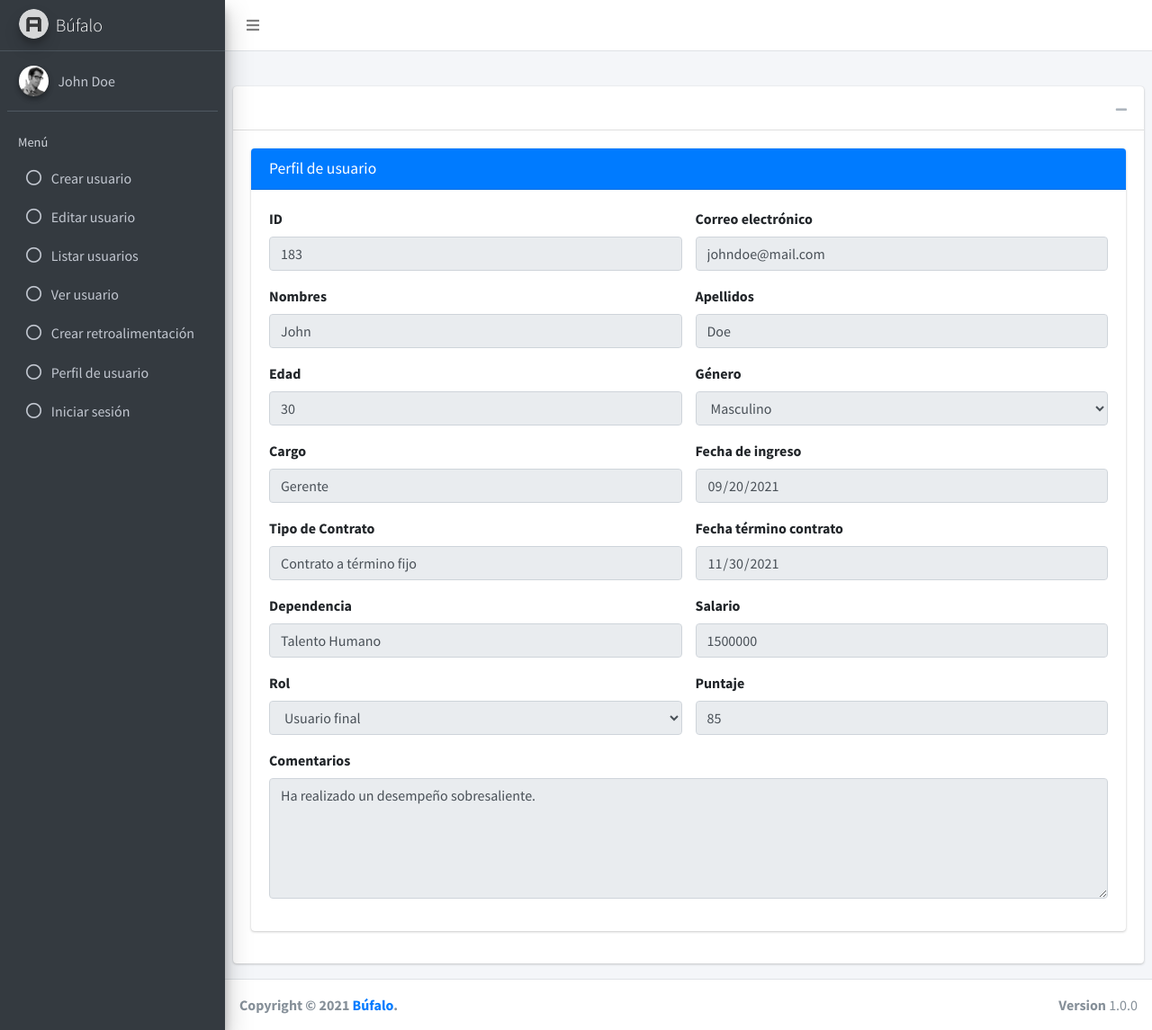
After one commit to fseve/bufaloflask, a Flask app: page /usuarios/perfil in a window 1280 px wide. The commit adds this page. Shown: the whole page at 90% size. Run offline with Flask 2, Linux system fonts and the light colour scheme; some libraries are stand-ins or nearby versions.

Commit message:
user profile

```diff
--- a/app.py
+++ b/app.py
@@ -72,3 +72,23 @@ def generarRetroalimentacion():
     form.puntaje.data = 85
     form.comentarios.data = 'Ha realizado un desempeño sobresaliente.'
     return render_template('generar-retroalimentacion-usuario.html', form=form)
+
+@app.route('/usuarios/perfil', methods=['GET'])
+def perfilUsuario():
+    form = PerfilUsuarioForm()
+    form.id.data = 183
+    form.correo.data = 'johndoe@mail.com'
+    form.nombres.data = 'John'
+    form.apellidos.data = 'Doe'
+    form.edad.data = 30
+    form.genero.data = 'masculino'
+    form.cargo.data = 'Gerente'
+    form.fechaIngreso.data = dt.datetime(2021, 9, 20)
+    form.tipoContrato.data = 'Contrato a término fijo'
+    form.fechaTerminoContrato.data = dt.datetime(2021, 11, 30)
+    form.dependencia.data = 'Talento Humano'
+    form.salario.data = 1500000
+    form.rol.data = 'usuarioFinal'
+    form.puntaje.data = 85
+    form.comentarios.data = 'Ha realizado un desempeño sobresaliente.'
+    return render_template('perfil-usuario.html', form=form)
--- a/forms/forms.py
+++ b/forms/forms.py
@@ -61,3 +61,20 @@ class GenerarRetroalimentacionUsuarioForm(FlaskForm):
 	apellidos = StringField('Apellidos', render_kw={'readonly': True}, validators=[DataRequired(message="Este campo es requerido")])
 	puntaje = IntegerField('Puntaje', widget=NumberInput(min=0, max=100, step=1), validators=[DataRequired(message="Este campo es requerido")])
 	comentarios = StringField('Comentarios', widget=TextArea(), validators=[DataRequired(message="Este campo es requerido")])
+
+class PerfilUsuarioForm(FlaskForm):
+	id = StringField('ID', render_kw={'readonly': True}, validators=[DataRequired(message="Este campo es requerido")])
+	correo = EmailField('Correo electrónico', render_kw={'readonly': True}, validators=[DataRequired(message="Este campo es requerido")])
+	nombres = StringField('Nombres', render_kw={'readonly': True}, validators=[DataRequired(message="Este campo es requerido")])
+	apellidos = StringField('Apellidos', render_kw={'readonly': True}, validators=[DataRequired(message="Este campo es requerido")])
+	edad = IntegerField('Edad', render_kw={'readonly': True}, widget=NumberInput(min=18, max=200, step=1), validators=[DataRequired(message="Este campo es requerido")])
+	genero = SelectField('Género', render_kw={'readonly': True}, choices = [('masculino', 'Masculino'), ('femenino', 'Femenino')])
+	cargo = StringField('Cargo', render_kw={'readonly': True}, validators=[DataRequired(message="Este campo es requerido")])
+	fechaIngreso = DateField('Fecha de ingreso', render_kw={'readonly': True}, validators=[DataRequired(message="Este campo es requerido")])
+	tipoContrato = StringField('Tipo de contrato', render_kw={'readonly': True}, validators=[DataRequired(message="Este campo es requerido")])
+	fechaTerminoContrato = DateField('Fecha término contrato', render_kw={'readonly': True}, validators=[DataRequired(message="Este campo es requerido")])
+	dependencia = StringField('Dependencia', render_kw={'readonly': True}, validators=[DataRequired(message="Este campo es requerido")])
+	salario = IntegerField('Salario', render_kw={'readonly': True}, widget=NumberInput(min=0, step=1), validators=[DataRequired(message="Este campo es requerido")])
+	rol = SelectField('Rol', render_kw={'readonly': True}, choices = [('usuarioFinal', 'Usuario final'), ('administrador', 'Administrador'), ('superAdministrador', 'SuperAdministrador')])
+	puntaje = IntegerField('Puntaje', render_kw={'readonly': True}, widget=NumberInput(min=0, max=100, step=1), validators=[DataRequired(message="Este campo es requerido")])
+	comentarios = StringField('Comentarios', render_kw={'readonly': True}, widget=TextArea(), validators=[DataRequired(message="Este campo es requerido")])
--- a/templates/layout.html
+++ b/templates/layout.html
@@ -95,7 +95,7 @@
             </li>
 
             <li class="nav-item">
-              <a href="../perfil/perfil-usuario.html" class="nav-link">
+              <a href="{{'/usuarios/perfil'}}" class="nav-link">
                 <i class="far fa-circle nav-icon"></i>
                 <p>
                   Perfil de usuario
--- /dev/null
+++ b/templates/perfil-usuario.html
@@ -0,0 +1,180 @@
+{% extends 'layout.html' %}
+
+{% block headblock %}
+  <!-- Google Font: Source Sans Pro -->
+  <link rel="stylesheet" href="https://fonts.googleapis.com/css?family=Source+Sans+Pro:300,400,400i,700&display=fallback">
+  <!-- Font Awesome -->
+  <link rel="stylesheet" href="{{ url_for('static', filename='plugins/fontawesome-free/css/all.min.css')}}">
+  <!-- Theme style -->
+  <link rel="stylesheet" href="{{ url_for('static', filename='dist/css/adminlte.min.css')}}">
+{% endblock %}
+
+{% block contentblock %}
+  <div class="content-wrapper contenedor">
+    <section class="content-header">
+      <div class="container-fluid">
+        <div class="row mb-2">
+          <div class="col-sm-6">
+            <h1></h1>
+          </div>
+          <!-- <div class="col-sm-6">
+            <ol class="breadcrumb float-sm-right">
+              <li class="breadcrumb-item"><a href="#">Home</a></li>
+              <li class="breadcrumb-item active">Blank Page</li>
+            </ol>
+          </div> -->
+        </div>
+      </div>
+    </section>
+
+    <section class="content">
+
+      <div class="card">
+        <div class="card-header">
+          <h3 class="card-title"></h3>
+
+          <div class="card-tools">
+            <button type="button" class="btn btn-tool" data-card-widget="collapse" title="Collapse">
+              <i class="fas fa-minus"></i>
+            </button>
+          </div>
+        </div>
+        <div class="card-body">
+
+          <div class="card card-primary">
+            <div class="card-header">
+              <h3 class="card-title">Perfil de usuario</h3>
+            </div>
+            <form>
+              <div class="card-body">
+                <div class="row">
+                  <div class="col-md-6">
+                    <div class="form-group">
+                      <label for="id">ID</label>
+                      {{ form.id(class_="form-control") }}
+                    </div>
+                  </div>
+                  <div class="col-md-6">
+                    <div class="form-group">
+                      <label for="correoElectronico">Correo electrónico</label>
+                      {{ form.correo(class_="form-control") }}
+                    </div>
+                  </div>
+                </div>
+                <div class="row">
+                  <div class="col-md-6">
+                    <div class="form-group">
+                      <label for="nombres">Nombres</label>
+                      {{ form.nombres(class_="form-control") }}
+                    </div>
+                  </div>
+                  <div class="col-md-6">
+                    <div class="form-group">
+                      <label for="apellidos">Apellidos</label>
+                      {{ form.apellidos(class_="form-control") }}
+                    </div>
+                  </div>
+                </div>
+                <div class="row">
+                  <div class="col-md-6">
+                    <div class="form-group">
+                      <label for="edad">Edad</label>
+                      {{ form.edad(class_="form-control") }}
+                    </div>
+                  </div>
+                  <div class="col-md-6">
+                    <div class="form-group">
+                      <label for="genero">Género</label>
+                      {{ form.genero(class_="form-control") }}
+                    </div>
+                  </div>
+                </div>
+                <div class="row">
+                  <div class="col-md-6">
+                    <div class="form-group">
+                      <label for="cargo">Cargo</label>
+                      {{ form.cargo(class_="form-control") }}
+                    </div>
+                  </div>
+                  <div class="col-md-6">
+                    <div class="form-group">
+                      <label for="fechaIngreso">Fecha de ingreso</label>
+                      {{ form.fechaIngreso(class_="form-control") }}
+                    </div>
+                  </div>
+                </div>
+                <div class="row">
+                  <div class="col-md-6">
+                    <div class="form-group">
+                      <label for="tipoContrato">Tipo de Contrato</label>
+                      {{ form.tipoContrato(class_="form-control") }}
+                    </div>
+                  </div>
+                  <div class="col-md-6">
+                    <div class="form-group">
+                      <label for="fechaTerminoContrato">Fecha término contrato</label>
+                      {{ form.fechaTerminoContrato(class_="form-control") }}
+                    </div>
+                  </div>
+                </div>
+                <div class="row">
+                  <div class="col-md-6">
+                    <div class="form-group">
+                      <label for="dependencia">Dependencia</label>
+                      {{ form.dependencia(class_="form-control") }}
+                    </div>
+                  </div>
+                  <div class="col-md-6">
+                    <div class="form-group">
+                      <label for="salario">Salario</label>
+                      {{ form.salario(class_="form-control") }}
+                    </div>
+                  </div>
+                </div>
+                <div class="row">
+                  <div class="col-md-6">
+                    <div class="form-group">
+                      <label for="rol">Rol</label>
+                      {{ form.rol(class_="form-control") }}
+                    </div>
+                  </div>
+                  <div class="col-md-6">
+                    <div class="form-group">
+                      <label for="puntaje">Puntaje</label>
+                      {{ form.puntaje(class_="form-control") }}
+                    </div>
+                  </div>
+                </div>
+                <div class="row">
+                  <div class="col-md-12">
+                    <div class="form-group">
+                      <label for="comentarios">Comentarios</label>
+                      {{ form.comentarios(class_="form-control", cols=30, rows=5) }}
+                    </div>
+                  </div>
+                </div>
+              </div>
+
+              <!-- <div class="card-footer">
+                <button type="submit" class="btn btn-primary">Volver</button>
+              </div> -->
+            </form>
+          </div>
+
+        </div>
+      </div>
+
+    </section>
+  </div>
+{% endblock %}
+
+{% block scriptsblock %}
+  <!-- jQuery -->
+  <script src="{{ url_for('static', filename='plugins/jquery/jquery.min.js')}}"></script>
+  <!-- Bootstrap 4 -->
+  <script src="{{ url_for('static', filename='plugins/bootstrap/js/bootstrap.bundle.min.js')}}"></script>
+  <!-- AdminLTE App -->
+  <script src="{{ url_for('static', filename='dist/js/adminlte.min.js')}}"></script>
+  <!-- AdminLTE for demo purposes -->
+  <script src="{{ url_for('static', filename='dist/js/demo.js')}}"></script>
+{% endblock %}
```
